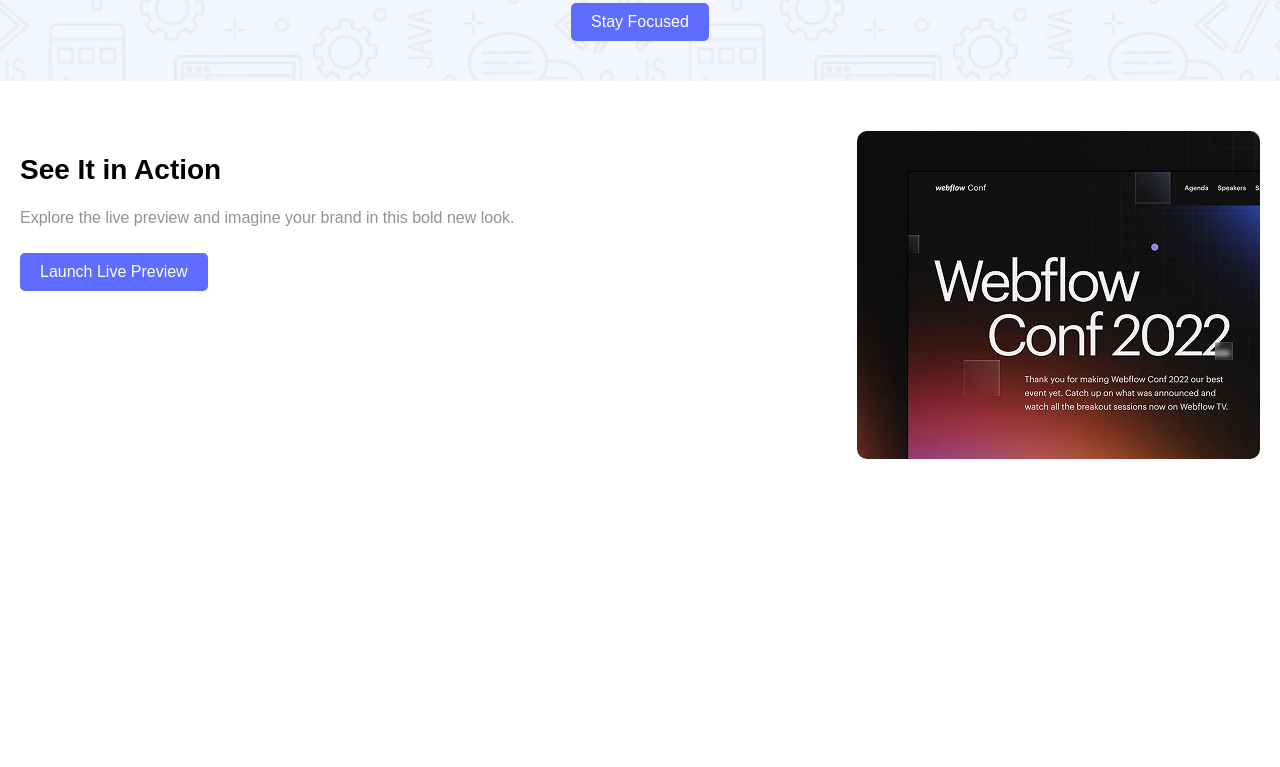
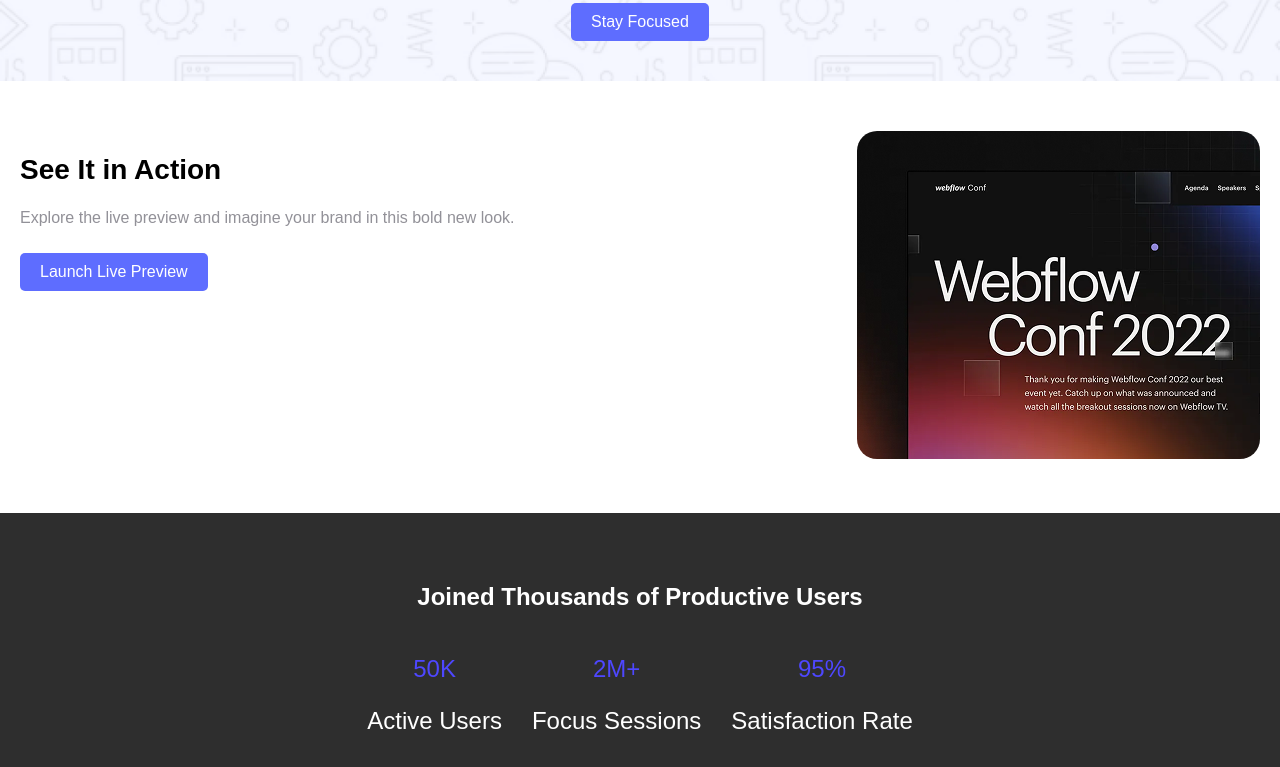
Before and after one commit to Ezaz-Simon/assingment1-ph, a plain HTML site: page index.html in a window 1280 px wide. Shown: the part 227-994 px from the top of the page. Before the commit the page ends 800 px from the top, so only its background shows below. Drawn offline with Linux system fonts and the light colour scheme.

Commit message:
added Productive Users Section

```diff
--- a/index.html
+++ b/index.html
@@ -19,7 +19,6 @@
     </div>
   </section>
  <!-- Action Section -->
-
   <section class="action">
     <div class="action-left">
       <h2>See It in Action</h2>
@@ -31,11 +30,26 @@
     </div>
   </section>
 
+  <!-- Productive Users Section -->
+  <section class="productive-users">
+    <h2>Joined Thousands of Productive Users</h2>
+    <div class="stats">
+      <div>
+        <p class="p-primary">50K</p>
+        <p>Active Users</p>
+      </div>
+      <div>
+        <p class="p-primary">2M+</p>
+        <p>Focus Sessions</p>
+      </div>
+      <div>
+        <p class="p-primary">95%</p>
+        <p>Satisfaction Rate</p>
+      </div>
+    </div>
+  </section>
 
 
-    <main>
-
-    </main>
 
     <footer>
 
--- a/style/style.css
+++ b/style/style.css
@@ -97,5 +97,28 @@ body {
 .action .action-right img {
   width: 100%;
   max-width: 500px;
-  border-radius: 10px;
+  border-radius: 20px;
 }
+/* Productive Users Section */
+.productive-users {
+  background-color: #2E2E2E;
+  text-align: center;
+  padding: 50px 20px;
+}
+
+.stats {
+  display: flex;
+  justify-content: center;
+  margin-top: 20px;
+}
+
+.stats div {
+  margin: 0 15px;
+}
+
+.stats p {
+  font-size: 24px;
+}
+.p-primary{
+  color: rgba(78, 71, 255, 1);
+}
```
